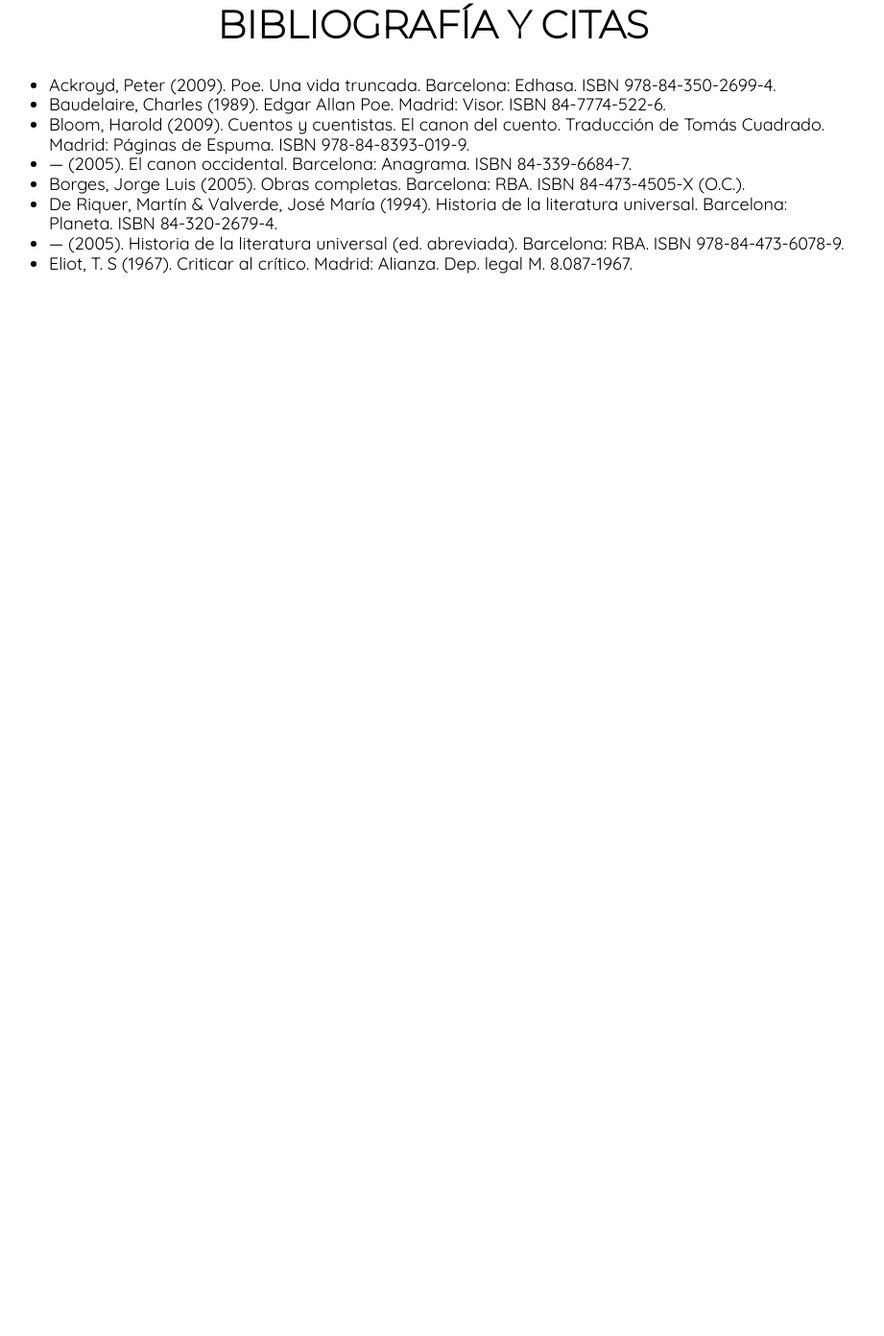
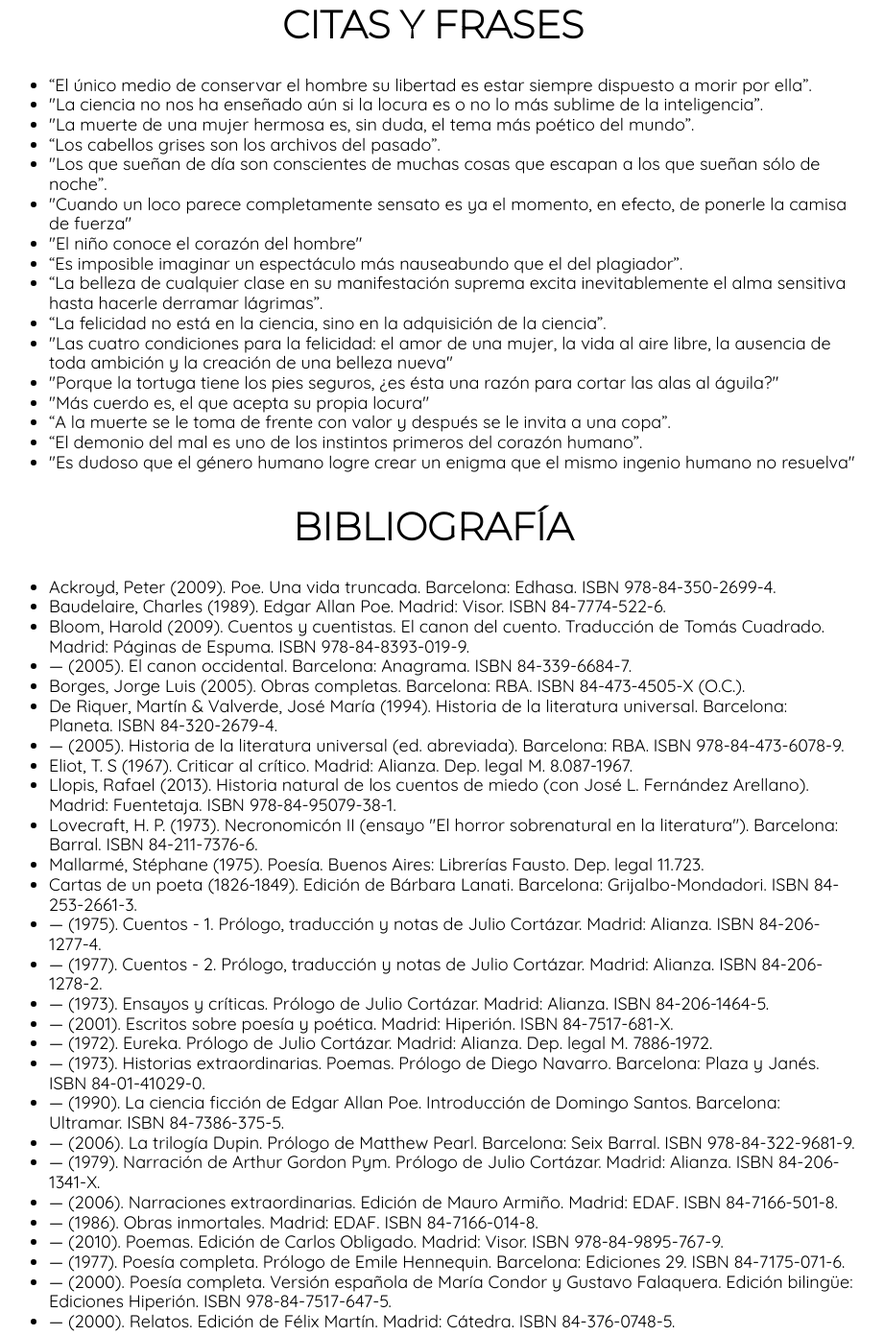
Before and after one commit to Deisy-Ignacio/ignacioluisluzdeisy.github.io, a plain HTML site: page index.html in a window 1280 px wide. Shown: the part 4948-6340 px from the top of the page at 96% size, without its empty margins (189-1110 px from the left). Before the commit the page ends 5333 px from the top, so only its background shows below. Drawn offline with Linux system fonts and the light colour scheme.

Commit message:
commit :B

```diff
--- a/index.html
+++ b/index.html
@@ -294,7 +294,26 @@
                 </p>
             </div>
         </ul>
-        <h2>Bibliografía y citas</h2>
+        <h2>Citas y frases</h2>
+        <ul>
+            <li>“El único medio de conservar el hombre su libertad es estar siempre dispuesto a morir por ella”.</li>
+            <li>"La ciencia no nos ha enseñado aún si la locura es o no lo más sublime de la inteligencia”.</li>
+            <li>"La muerte de una mujer hermosa es, sin duda, el tema más poético del mundo”.</li>
+            <li>“Los cabellos grises son los archivos del pasado”.</li>
+            <li>"Los que sueñan de día son conscientes de muchas cosas que escapan a los que sueñan sólo de noche”.</li>
+            <li>"Cuando un loco parece completamente sensato es ya el momento, en efecto, de ponerle la camisa de fuerza"</li>
+            <li>"El niño conoce el corazón del hombre"</li>
+            <li>“Es imposible imaginar un espectáculo más nauseabundo que el del plagiador”.</li>
+            <li>“La belleza de cualquier clase en su manifestación suprema excita inevitablemente el alma sensitiva hasta hacerle derramar lágrimas”.</li>
+            <li>“La felicidad no está en la ciencia, sino en la adquisición de la ciencia”.</li>
+            <li>"Las cuatro condiciones para la felicidad: el amor de una mujer, la vida al aire libre, la ausencia de toda ambición y la creación de una belleza nueva"</li>
+            <li>"Porque la tortuga tiene los pies seguros, ¿es ésta una razón para cortar las alas al águila?"</li>
+            <li>"Más cuerdo es, el que acepta su propia locura"</li>
+            <li>“A la muerte se le toma de frente con valor y después se le invita a una copa”.</li>
+            <li>“El demonio del mal es uno de los instintos primeros del corazón humano”.</li>
+            <li>"Es dudoso que el género humano logre crear un enigma que el mismo ingenio humano no resuelva"</li>
+        </ul>
+        <h2>Bibliografía</h2>
             <ul>
                 <li>Ackroyd, Peter (2009). Poe. Una vida truncada. Barcelona: Edhasa. ISBN 978-84-350-2699-4.</li>
                 <li>Baudelaire, Charles (1989). Edgar Allan Poe. Madrid: Visor. ISBN 84-7774-522-6.</li>
@@ -304,6 +323,25 @@
                 <li>De Riquer, Martín & Valverde, José María (1994). Historia de la literatura universal. Barcelona: Planeta. ISBN 84-320-2679-4.</li>
                 <li>— (2005). Historia de la literatura universal (ed. abreviada). Barcelona: RBA. ISBN 978-84-473-6078-9.</li>
                 <li>Eliot, T. S (1967). Criticar al crítico. Madrid: Alianza. Dep. legal M. 8.087-1967.</li>
+                <li >Llopis, Rafael (2013). Historia natural de los cuentos de miedo (con José L. Fernández Arellano). Madrid: Fuentetaja. ISBN 978-84-95079-38-1.</li>
+                <li >Lovecraft, H. P. (1973). Necronomicón II (ensayo "El horror sobrenatural en la literatura"). Barcelona: Barral. ISBN 84-211-7376-6.</li>
+                <li >Mallarmé, Stéphane (1975). Poesía. Buenos Aires: Librerías Fausto. Dep. legal 11.723.</li>
+                <li >Cartas de un poeta (1826-1849). Edición de Bárbara Lanati. Barcelona: Grijalbo-Mondadori. ISBN 84-253-2661-3.</li>
+                <li >— (1975). Cuentos - 1. Prólogo, traducción y notas de Julio Cortázar. Madrid: Alianza. ISBN 84-206-1277-4.</li>
+                <li >— (1977). Cuentos - 2. Prólogo, traducción y notas de Julio Cortázar. Madrid: Alianza. ISBN 84-206-1278-2.</li>
+                <li >— (1973). Ensayos y críticas. Prólogo de Julio Cortázar. Madrid: Alianza. ISBN 84-206-1464-5.</li>
+                <li >— (2001). Escritos sobre poesía y poética. Madrid: Hiperión. ISBN 84-7517-681-X.</li>
+                <li >— (1972). Eureka. Prólogo de Julio Cortázar. Madrid: Alianza. Dep. legal M. 7886-1972.</li>
+                <li >— (1973). Historias extraordinarias. Poemas. Prólogo de Diego Navarro. Barcelona: Plaza y Janés. ISBN 84-01-41029-0.</li>
+                <li >— (1990). La ciencia ficción de Edgar Allan Poe. Introducción de Domingo Santos. Barcelona: Ultramar. ISBN 84-7386-375-5.</li>
+                <li >— (2006). La trilogía Dupin. Prólogo de Matthew Pearl. Barcelona: Seix Barral. ISBN 978-84-322-9681-9.</li>
+                <li >— (1979). Narración de Arthur Gordon Pym. Prólogo de Julio Cortázar. Madrid: Alianza. ISBN 84-206-1341-X.</li>
+                <li >— (2006). Narraciones extraordinarias. Edición de Mauro Armiño. Madrid: EDAF. ISBN 84-7166-501-8.</li>
+                <li >— (1986). Obras inmortales. Madrid: EDAF. ISBN 84-7166-014-8.</li>
+                <li >— (2010). Poemas. Edición de Carlos Obligado. Madrid: Visor. ISBN 978-84-9895-767-9.</li>
+                <li >— (1977). Poesía completa. Prólogo de Emile Hennequin. Barcelona: Ediciones 29. ISBN 84-7175-071-6.</li>
+                <li >— (2000). Poesía completa. Versión española de María Condor y Gustavo Falaquera. Edición bilingüe: Ediciones Hiperión. ISBN 978-84-7517-647-5.</li>
+                <li >— (2000). Relatos. Edición de Félix Martín. Madrid: Cátedra. ISBN 84-376-0748-5.</li>
             </ul>
         </div>
     </body>
```
